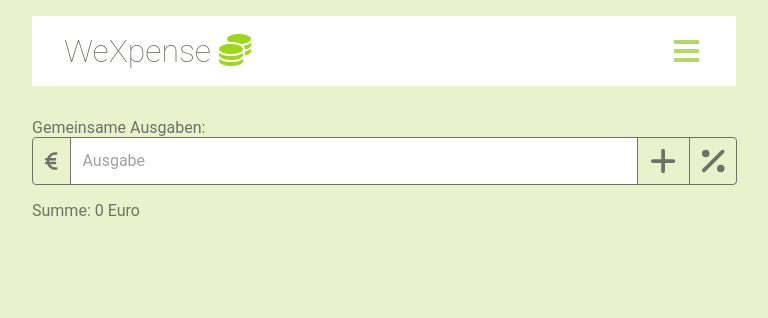
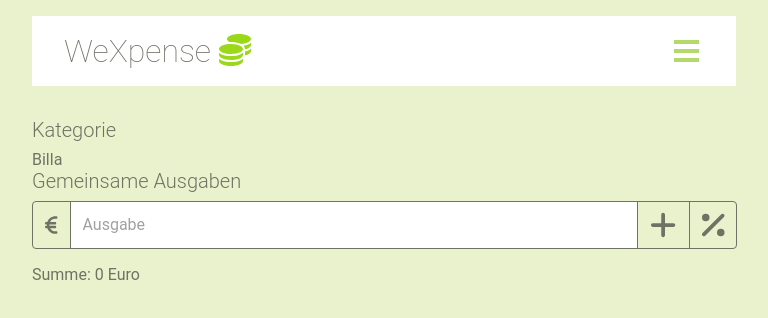
Before and after one commit to Kikovich1969/vue-input-component, a Vue app: page / in a window 1280 px wide. Shown: the top 318 px of the page, without its empty margins (256-1024 px from the left). Built offline with nearby package versions, Linux system fonts and the light colour scheme.

Commit message:
Added category select

```diff
--- a/src/App.vue
+++ b/src/App.vue
@@ -1,9 +1,10 @@
 <script>
 import TheHeader from "./components/TheHeader.vue";
 import ExpenseInput from "./components/ExpenseInput.vue";
+import CategorySelect from "./components/CategorySelect.vue";
 
 export default {
-  components: { ExpenseInput, TheHeader },
+  components: { ExpenseInput, TheHeader, CategorySelect },
   data() {
     return {
       expenses: [{ amount: null, id: 0 }],
@@ -23,7 +24,7 @@ export default {
     },
     inputCount: {
       handler() {
-        this.isOnlyOneInput = (this.inputCount <= 1) ? true : false;
+        this.isOnlyOneInput = this.inputCount <= 1 ? true : false;
       },
     },
     evaluatedResult: {
@@ -53,11 +54,13 @@ export default {
 
 <template>
   <the-header></the-header>
-  <h2>Gemeinsame Ausgaben:</h2>
   <div>
+    <category-select
+      labelForInput="Kategorie"></category-select>
     <expense-input
       v-for="(expense, index) in expenses"
       v-model:expense.number="expense.amount"
+      labelForInput="Gemeinsame Ausgaben"
       :key="expense.id"
       :index="index"
       :hideRemoveButton="isOnlyOneInput"
@@ -80,4 +83,10 @@ body {
   width: 300px;
   border: 1px solid #505050;
 }
+label {
+  font-size: 1.25rem;
+  font-weight: 300;
+  display: inline-block;
+  margin-bottom: 0.5rem;
+}
 </style>
--- /dev/null
+++ b/src/components/CategorySelect.vue
@@ -0,0 +1,41 @@
+<template>
+  <section>
+    <label for="category-select">{{ labelForInput }}</label>
+    <div class="form-input">
+      <select>
+        <option
+          v-for="category in categoryOptions"
+          value="category.id"
+          :key="category.id"
+        >
+          {{ category.name }}
+        </option>
+      </select>
+    </div>
+  </section>
+</template>
+
+<script>
+export default {
+  props: ["labelForInput"],
+  data() {
+    return {
+      categoryOptions: [
+        { id: 1, name: "Billa" },
+        { id: 2, name: "BIPA" },
+        { id: 12, name: "DM" },
+        { id: 3, name: "Naschmarkt" },
+        { id: 4, name: "Etsan" },
+        { id: 5, name: "Restaurant" },
+        { id: 6, name: "Brunch" },
+        { id: 7, name: "Hofer" },
+        { id: 8, name: "IKEA" },
+        { id: 10, name: "Spar" },
+        { id: 11, name: "OBI" },
+        { id: 13, name: "Kino" },
+        { id: 9, name: "Andere" },
+      ],
+    };
+  },
+};
+</script>
--- a/src/components/ExpenseInput.vue
+++ b/src/components/ExpenseInput.vue
@@ -1,6 +1,6 @@
 <script>
 export default {
-  props: ["expense", "index", "hideRemoveButton"],
+  props: ["expense", "index", "hideRemoveButton", "labelForInput"],
   emits: ["update:expense", "addExpenseInput", "removeExpenseInput"],
   data() {
     return {
@@ -20,7 +20,7 @@ export default {
     },
     toggleDiscountInput() {
       this.showDiscountInput = !this.showDiscountInput;
-      if(this.showDiscountInput){
+      if (this.showDiscountInput) {
         this.focusOnDiscountInput();
       }
     },
@@ -43,6 +43,7 @@ export default {
 
 <template>
   <section>
+    <label for="expense-input">{{ labelForInput }}</label>
     <div class="form-input add-discount" v-if="showDiscountInput">
       <div class="left-decorator">
         <font-awesome-icon icon="fa-solid fa-percent" size="lg" />
```
